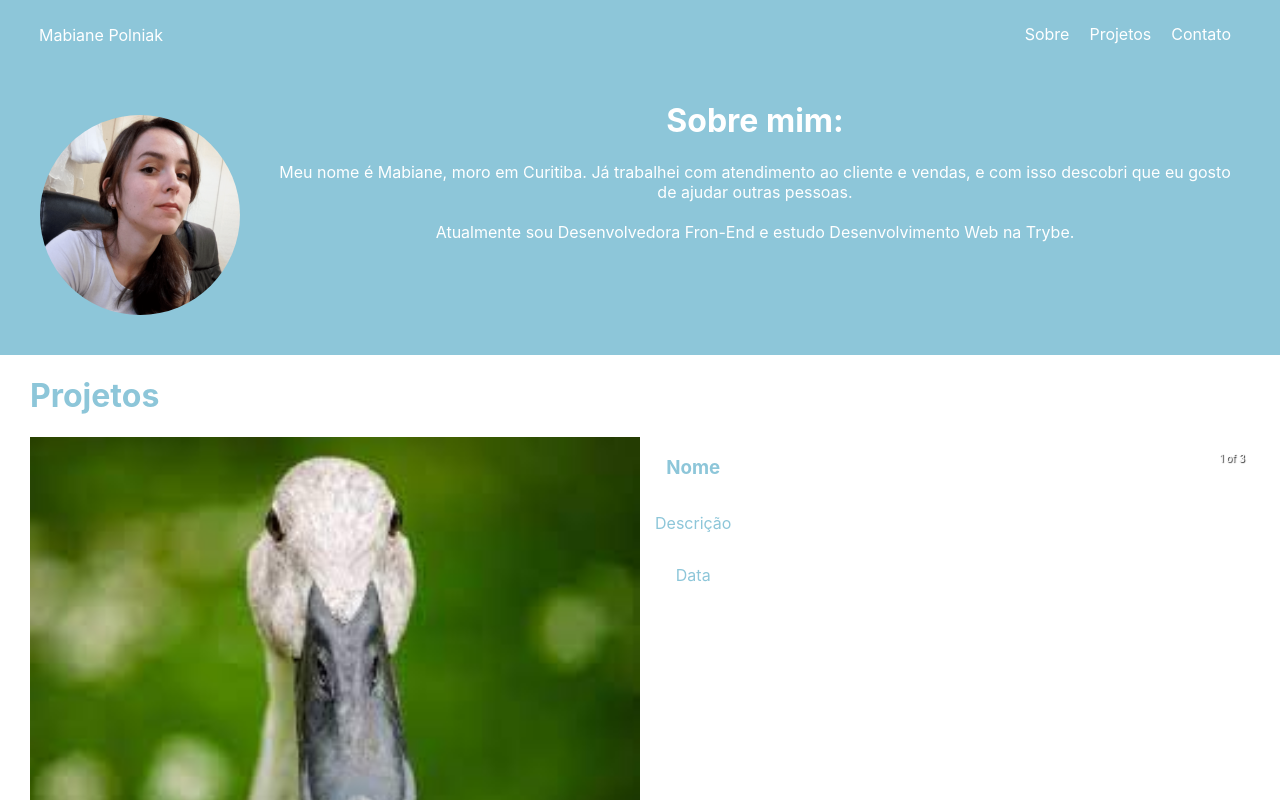
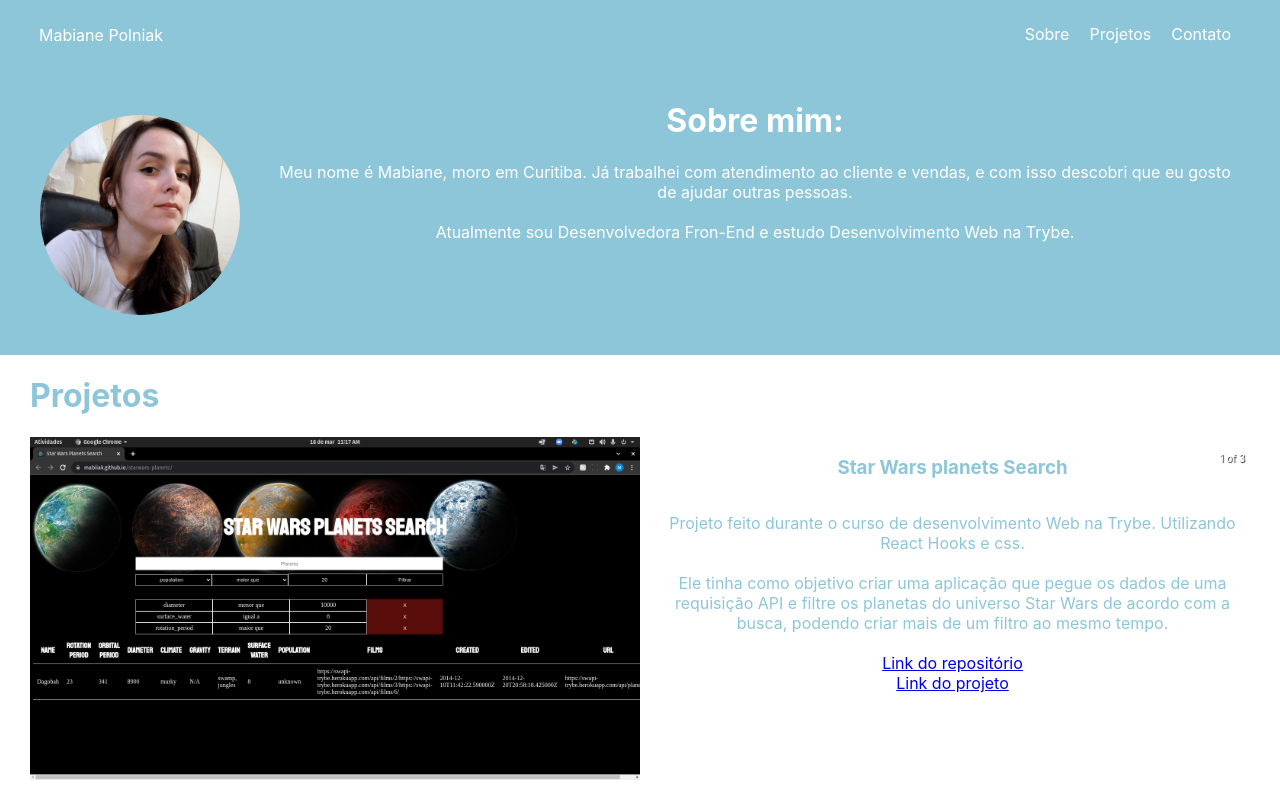
Before and after one commit to mabiiak/mabiiak.github.io, a React (Create React App) app: page / in a window 1280 px wide. Shown: the top 800 px of the page. Built offline with nearby package versions, Linux system fonts and the light colour scheme.

Commit message:
chore: adiciona projeto starwars ao carrossel

```diff
--- a/src/components/Projects/Projects.js
+++ b/src/components/Projects/Projects.js
@@ -3,6 +3,8 @@ import "react-responsive-carousel/lib/styles/carousel.min.css"; // requires a lo
 import { Carousel } from 'react-responsive-carousel';
 import pato from '../../images/pato.jpeg';
 import { Project }  from '../Styled';
+
+import starWars from '../../images/starwarsPlanets.png';
 
 export default function Projects() {
   return (
@@ -10,11 +12,14 @@ export default function Projects() {
       <h1>Projetos</h1>
       <Carousel className='car'>
         <div>
-          <img src={pato} alt="pato" />
+          <img src={starWars} alt="pato" width="600px"/>
           <div className="legenda">
-            <h3>Nome</h3>
-            <p>Descrição</p>
-            <p>Data</p>
+            <h3>Star Wars planets Search</h3>
+            <p>
+              Projeto feito durante o curso de desenvolvimento Web na Trybe. Utilizando React Hooks e css. <br/><br/> Ele tinha como objetivo criar uma aplicação que pegue os dados de uma requisição API e filtre os planetas do universo Star Wars de acordo com a busca, podendo criar mais de um filtro ao mesmo tempo. <br/><br/>
+              <a href=" https://github.com/mabiiak/starwars-planets">Link do repositório</a><br/>
+              <a href="https://mabiiak.github.io/starwars-planets/">Link do projeto</a>
+            </p>
           </div>
         </div>
         <div>
```
